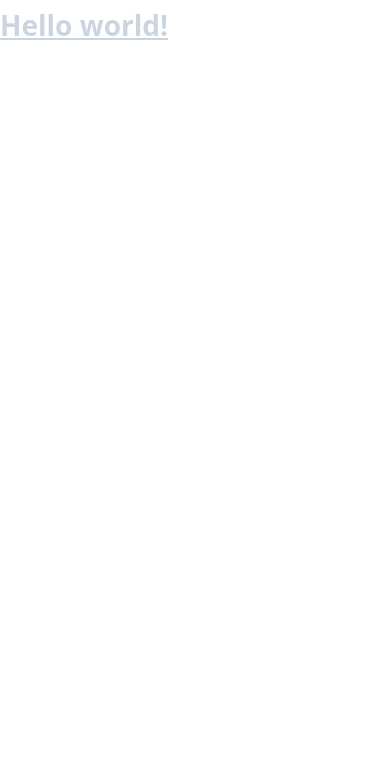
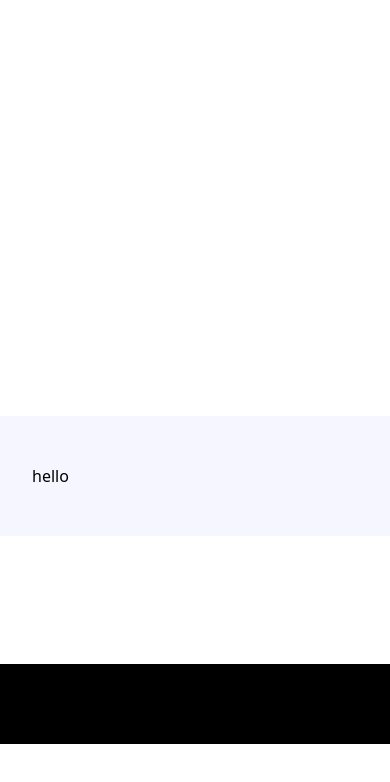
Before and after one commit to Nasifuad/ZenFlow, a React (Vite) app: page / in a window 390 px wide. Shown: the top 782 px of the page. Built offline with nearby package versions, Linux system fonts and the light colour scheme; a web font is replaced by a local one.

Commit message:
Added Sections

```diff
--- a/src/App.jsx
+++ b/src/App.jsx
@@ -1,7 +1,40 @@
-export default function App() {
-  return (
-    <h1 className="text-3xl font-bold underline text-slate-300">
-      Hello world!
-    </h1>
-  );
-}
+import React from "react";
+import Nav from "./Sections/Nav";
+import Hero from "./Sections/Hero";
+import PopularProducts from "./Sections/PopularProducts";
+import SuperQuality from "./Sections/SuperQuality";
+import Services from "./Sections/Services";
+import SpecialOffers from "./Sections/SpecialOffers";
+import CustomerReviews from "./Sections/CustomerReviews";
+import Subscribe from "./Sections/Subscribe";
+import Footer from "./Sections/Footer";
+const App = () => (
+  <main className="relative">
+    {/* <Nav /> */}
+    <section className="xl:padding-1 wide:padding-r padding-b">
+      <Hero />
+    </section>
+    <section className="padding">
+      <PopularProducts />
+    </section>
+    <section className="padding">
+      <SuperQuality />
+    </section>
+    <section className="padding-x py-10">
+      <Services />
+    </section>
+    <section className="padding">
+      <SpecialOffers />
+    </section>
+    <section className="bg-pale-blue padding">
+      <CustomerReviews />
+    </section>
+    <section className="padding-x sm:py-32 py-16 w-full">
+      <Subscribe />
+    </section>
+    <section className="bg-black padding-x padding-t pb-8">
+      <Footer />
+    </section>
+  </main>
+);
+export default App;
--- /dev/null
+++ b/src/Sections/CustomerReviews.jsx
@@ -0,0 +1,7 @@
+import React from "react";
+
+const CustomerReviews = () => {
+  return <div>hello</div>;
+};
+
+export default CustomerReviews;
--- /dev/null
+++ b/src/Sections/Footer.jsx
@@ -0,0 +1,7 @@
+import React from "react";
+
+const Footer = () => {
+  return <div></div>;
+};
+
+export default Footer;
--- /dev/null
+++ b/src/Sections/Hero.jsx
@@ -0,0 +1,7 @@
+import React from "react";
+
+const Hero = () => {
+  return <div></div>;
+};
+
+export default Hero;
--- /dev/null
+++ b/src/Sections/Nav.jsx
@@ -0,0 +1,7 @@
+import React from "react";
+
+const Nav = () => {
+  return <div></div>;
+};
+
+export default Nav;
--- /dev/null
+++ b/src/Sections/PopularProducts.jsx
@@ -0,0 +1,7 @@
+import React from "react";
+
+const PopularProducts = () => {
+  return <div></div>;
+};
+
+export default PopularProducts;
--- /dev/null
+++ b/src/Sections/Services.jsx
@@ -0,0 +1,7 @@
+import React from "react";
+
+const Services = () => {
+  return <div></div>;
+};
+
+export default Services;
--- /dev/null
+++ b/src/Sections/SpecialOffers.jsx
@@ -0,0 +1,7 @@
+import React from "react";
+
+const SpecialOffers = () => {
+  return <div></div>;
+};
+
+export default SpecialOffers;
--- /dev/null
+++ b/src/Sections/Subscribe.jsx
@@ -0,0 +1,7 @@
+import React from "react";
+
+const Subscribe = () => {
+  return <div></div>;
+};
+
+export default Subscribe;
--- /dev/null
+++ b/src/Sections/SuperQuality.jsx
@@ -0,0 +1,7 @@
+import React from "react";
+
+const SuperQuality = () => {
+  return <div></div>;
+};
+
+export default SuperQuality;
```
